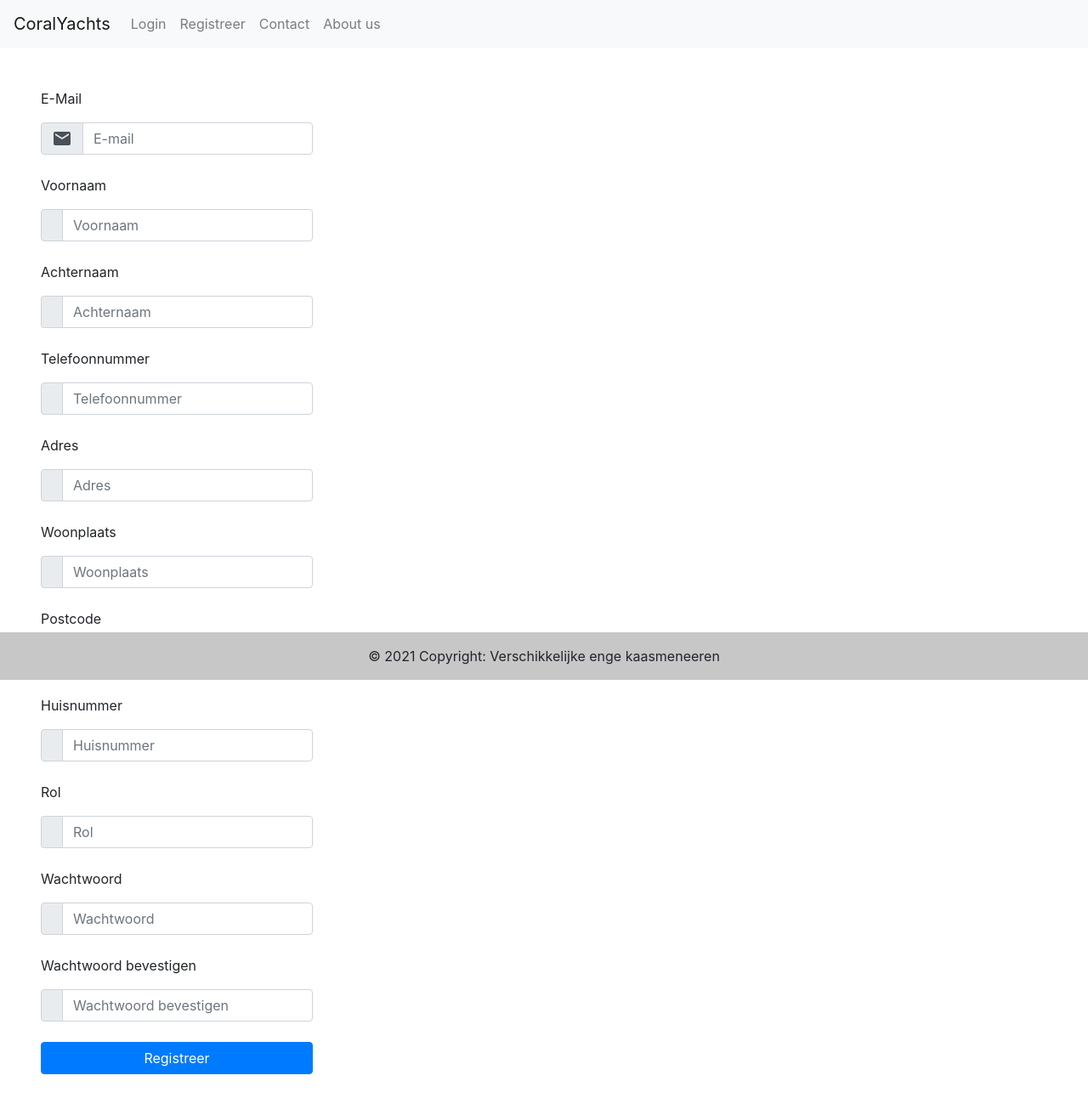
After one commit to andre7455/BootymcBootface, a PHP site: page /Registreer.php in a window 1280 px wide. The commit adds this page. Shown: the whole page at 85% size. Run offline with PHP 8.4, Linux system fonts and the light colour scheme.

Commit message:
Login + Registratie rough

```diff
--- /dev/null
+++ b/Registreer.php
@@ -0,0 +1,102 @@
+<?php
+include "includes/header.php";
+include "includes/DatabaseConfig.php";
+?>
+
+<div class="w-25 m-5">
+    <form action="POST">
+        <p>E-Mail</p>
+        <div class="input-group">
+          <div class="input-group-prepend">
+            <span class="input-group-text material-icons">email</span>
+          </div>
+          <input type="text" class="form-control" placeholder="E-mail" name="loginEmail" id="loginEmail">
+        </div>
+        <br>
+        <p>Voornaam</p>
+        <div class="input-group">
+          <div class="input-group-prepend">
+            <span class="input-group-text material-icons"></span>
+          </div>
+          <input type="text" class="form-control" placeholder="Voornaam" name="loginVoornaam" id="loginVoornaam">
+        </div>
+        <br>
+        <p>Achternaam</p>
+        <div class="input-group">
+          <div class="input-group-prepend">
+            <span class="input-group-text material-icons"></span>
+          </div>
+          <input type="text" class="form-control" placeholder="Achternaam" name="loginAchternaam" id="loginAchternaam">
+        </div>
+        <br>
+        <p>Telefoonnummer</p>
+        <div class="input-group">
+          <div class="input-group-prepend">
+            <span class="input-group-text material-icons"></span>
+          </div>
+          <input type="text" class="form-control" placeholder="Telefoonnummer" name="loginTelefoonnummer" id="loginTelefoonnummer">
+        </div>
+        <br>
+        <p>Adres</p>
+        <div class="input-group">
+          <div class="input-group-prepend">
+            <span class="input-group-text material-icons"></span>
+          </div>
+          <input type="text" class="form-control" placeholder="Adres" name="loginAdres" id="loginAdres">
+        </div>
+        <br>
+        <p>Woonplaats</p>
+        <div class="input-group">
+          <div class="input-group-prepend">
+            <span class="input-group-text material-icons"></span>
+          </div>
+          <input type="text" class="form-control" placeholder="Woonplaats" name="loginWoonplaats" id="loginWoonplaats">
+        </div>
+        <br>
+        <p>Postcode</p>
+        <div class="input-group">
+          <div class="input-group-prepend">
+            <span class="input-group-text material-icons"></span>
+          </div>
+          <input type="text" class="form-control" placeholder="Postcode" name="loginPostcode" id="loginPostcode">
+        </div>
+        <br>
+        <p>Huisnummer</p>
+        <div class="input-group">
+          <div class="input-group-prepend">
+            <span class="input-group-text material-icons"></span>
+          </div>
+          <input type="text" class="form-control" placeholder="Huisnummer" name="loginHuisnummer" id="loginHuisnummer">
+        </div>
+        <br>
+        <p>Rol</p>
+        <div class="input-group">
+          <div class="input-group-prepend">
+            <span class="input-group-text material-icons"></span>
+          </div>
+          <input type="text" class="form-control" placeholder="Rol" name="loginRol" id="loginRol">
+        </div>
+        <br>
+        <p>Wachtwoord</p>
+        <div class="input-group">
+          <div class="input-group-prepend">
+            <span class="input-group-text material-icons"></span>
+          </div>
+          <input type="text" class="form-control" placeholder="Wachtwoord" name="loginPassword" id="loginPassword">
+        </div>
+        <br>
+        <p>Wachtwoord bevestigen</p>
+        <div class="input-group">
+          <div class="input-group-prepend">
+            <span class="input-group-text material-icons"></span>
+          </div>
+          <input type="text" class="form-control" placeholder="Wachtwoord bevestigen" name="loginPasswordbevestigen" id="loginPasswordbevestigen">
+        </div>
+        <br>
+        <button class="btn btn-primary w-100">Registreer</button>
+    </form>
+</div>
+
+<?php
+include "includes/footer.php";
+?>
--- a/includes/header.php
+++ b/includes/header.php
@@ -1,14 +1,10 @@
-<?php
-include "Modals/LoginModal.php";
-include "Modals/RegistreerModal.php";
-?>
-
 <!DOCTYPE html>
 <html>
   <head lang="nl_nNL">
     <meta charset="utf-8">
     <link rel="stylesheet" href="https://stackpath.bootstrapcdn.com/bootstrap/4.3.1/css/bootstrap.min.css" integrity="sha384-ggOyR0iXCbMQv3Xipma34MD+dH/1fQ784/j6cY/iJTQUOhcWr7x9JvoRxT2MZw1T" crossorigin="anonymous">
     <link rel="stylesheet" href="css/Main.css">
+    <link href="https://fonts.googleapis.com/icon?family=Material+Icons" rel="stylesheet">
   </head>
   <body>
     <nav class="navbar navbar-expand-lg navbar-light bg-light">
@@ -18,15 +14,11 @@ include "Modals/RegistreerModal.php";
       </button>
       <div class="collapse navbar-collapse" id="navbarNavAltMarkup">
         <div class="navbar-nav">
-          <a class="nav-item nav-link" data-toggle="modal" data-target="#LoginModal">Inloggen</a>
-          <a class="nav-item nav-link" data-toggle="modal" data-target="#RegistreerModal">Registreren</a>
+          <a class="nav-item nav-link" href="Login.php">Login</a>
+          <a class="nav-item nav-link" href="Registreer.php">Registreer</a>
           <a class="nav-item nav-link" href="contact.php">Contact</a>
           <a class="nav-item nav-link" href="aboutus.php">About us</a>
           <a class="nav">
         </div>
       </div>
     </nav>
-
-<script>
-
-</script>
```
Also changed, not shown: Login.php (added, +30 -0 lines), Modals/LoginModal.php (deleted, +0 -19 lines), Modals/RegistreerModal.php (deleted).
